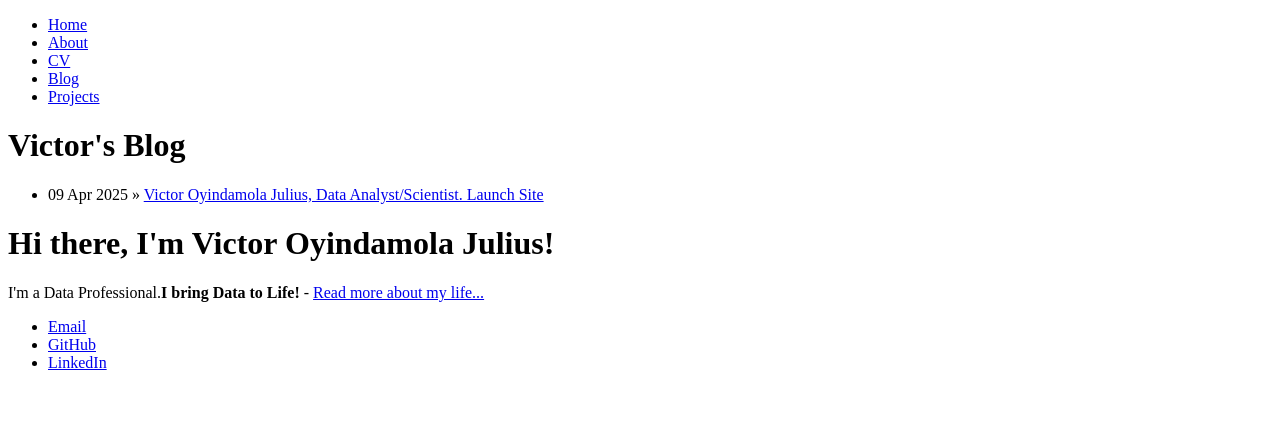
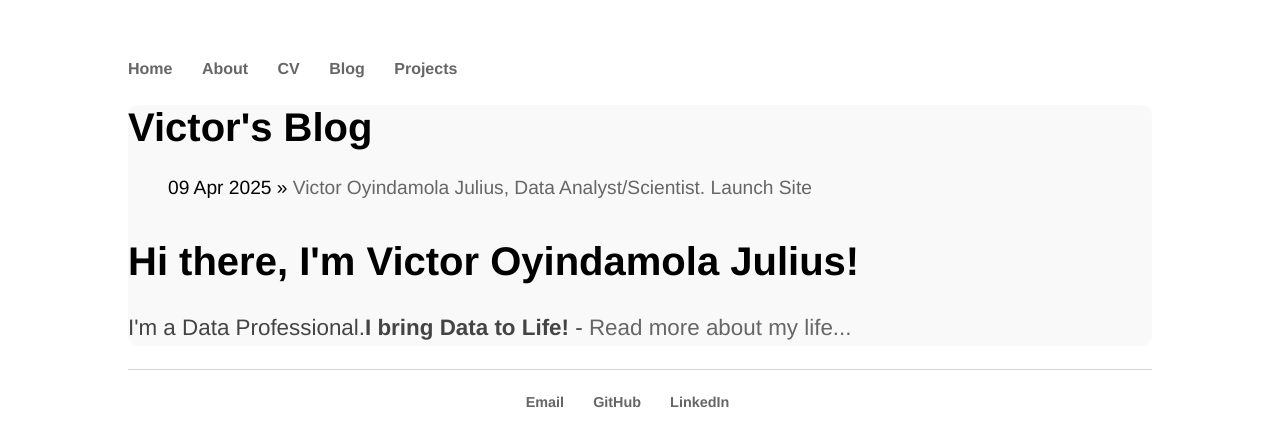
Before and after one commit to VeequeJay/VeequeJay.github.io, a Jekyll site: the page built from blog/index.html, in a window 1280 px wide. Shown: the top 447 px of the page. Built offline with Jekyll 4.4.1, drawn with Linux system fonts in a browser that asks for light colours.

Commit message:
Update default.html

```diff
--- a/_layouts/default.html
+++ b/_layouts/default.html
@@ -8,7 +8,7 @@
     <meta name="keywords" content="Data Science, Machine Learning, Data Analytics, Python, Power BI">
     <meta name="author" content="Victor Oyindamola Julius">
     <title>Victor Oyindamola Julius | Data Analyst, Data Scientist, ML Engineer</title>
-    <link rel="stylesheet" href="css/main.css">
+    <link rel="stylesheet" type="text/css" href="/css/main.css">
     <link rel="icon" type="image/png" href="/images/favicon.png">
 </head>
 <body>
```
